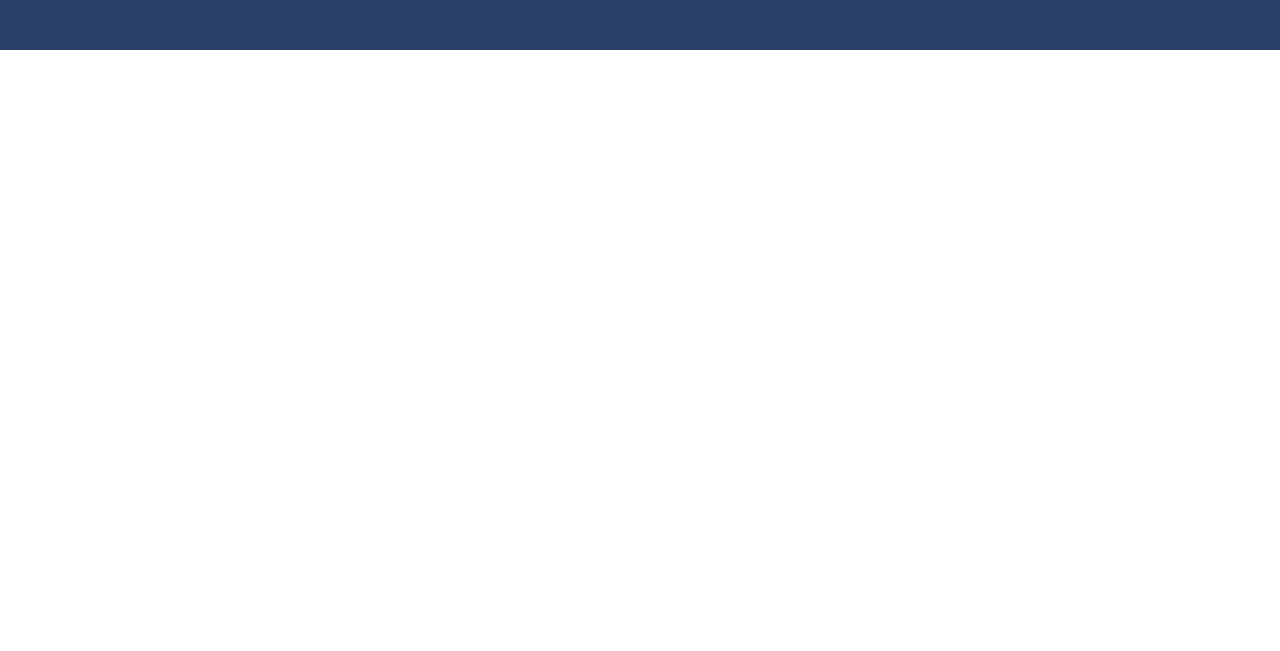
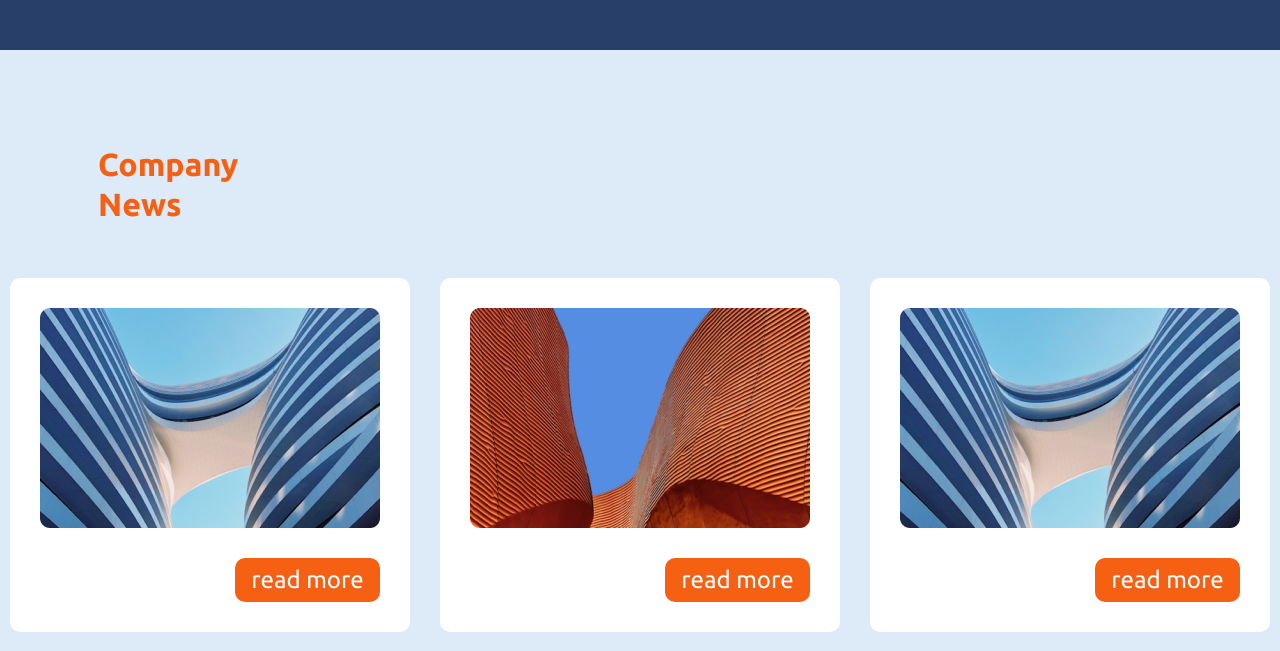
Before and after one commit to Mia-Avalishvili/Mia-Avalishvili-6, a plain HTML site: page index.html in a window 1280 px wide. Shown: the part 110-761 px from the top of the page. Drawn offline with Linux system fonts and the light colour scheme.

Commit message:
added section

```diff
--- a/css/style.css
+++ b/css/style.css
@@ -52,3 +52,56 @@ header {
     font-size: 24px;
 
 }
+
+/*       section        */
+section {
+    display: flex;
+    flex-direction: column;
+    background-color: #DDEAF8;
+    /* width: min(100%, 1440px); */
+}
+
+h1 {
+    font-weight: 700;
+    font-style: Bold;
+    font-size: 32px;
+    line-height: 40px;
+    letter-spacing: 0%;
+    color: #F56013;
+    padding: 94px 1110px 54px 98px;
+}
+
+/*       articles     */
+
+.cards-section {
+    display: flex;
+    flex-wrap: wrap;
+    gap: 22px 30px;
+    justify-content: center;
+}
+
+.card {
+    display: flex;
+    width: 400px;
+    padding: 30px;
+    border-radius: 10px;
+    background-color: #FFFFFF;
+    height: 354px;
+    flex-direction: column;
+}
+
+button {
+    width: 145px;
+    height: 44px;
+    border-radius: 10px;
+    margin-top: auto;
+    border: none;
+    background-color: #F56013;
+    color: #FFFFFF;
+    font-family: Ubuntu;
+    font-weight: 400;
+    font-size: 24px;
+    line-height: 32px;
+    letter-spacing: 0px;
+    align-self: flex-end;
+}
--- a/index.html
+++ b/index.html
@@ -25,7 +25,7 @@
             </a>
 
             <nav>
-                <ul class="header-ul""">
+                <ul class="header-ul">
                     <li class="header-li"">
                         <a href=" ./index.html" class="active">News</a>
                     </li>
@@ -40,6 +40,44 @@
 
             <img src="./images/person.svg" alt="person">
         </header>
+
+
+        <!--       section       -->
+        <section>
+            <h1>Company News</h1>
+            <div class="cards-section">
+                <article class="card">
+                    <img src="./images/Rectangle 10.png" alt="blue-pic" class="card-img">
+                    <button>read more</button>
+                </article>
+
+                <article class="card">
+                    <img src="./images/Rectangle 11.png" alt="orange-pic" class="card-img">
+                    <button>read more</button>
+                </article>
+
+                <article class="card">
+                    <img src="./images/Rectangle 10.png" alt="blue-pic">
+                    <button>read more</button>
+                </article>
+
+                <article class="card">
+                    <img src="./images/Rectangle 11.png" alt="orange-pic">
+                    <button>read more</button>
+                </article>
+
+                <article class="card">
+                    <img src="./images/Rectangle 10.png" alt="blue-pic">
+                    <button>read more</button>
+                </article>
+
+                <article class="card">
+                    <img src="./images/Rectangle 11.png" alt="orange-pic">
+                    <button>read more</button>
+                </article>
+            </div>
+        </section>
+
     </div>
 
 
```
Also changed, not shown: images/Rectangle 10.png (added), images/Rectangle 11.png (added).
